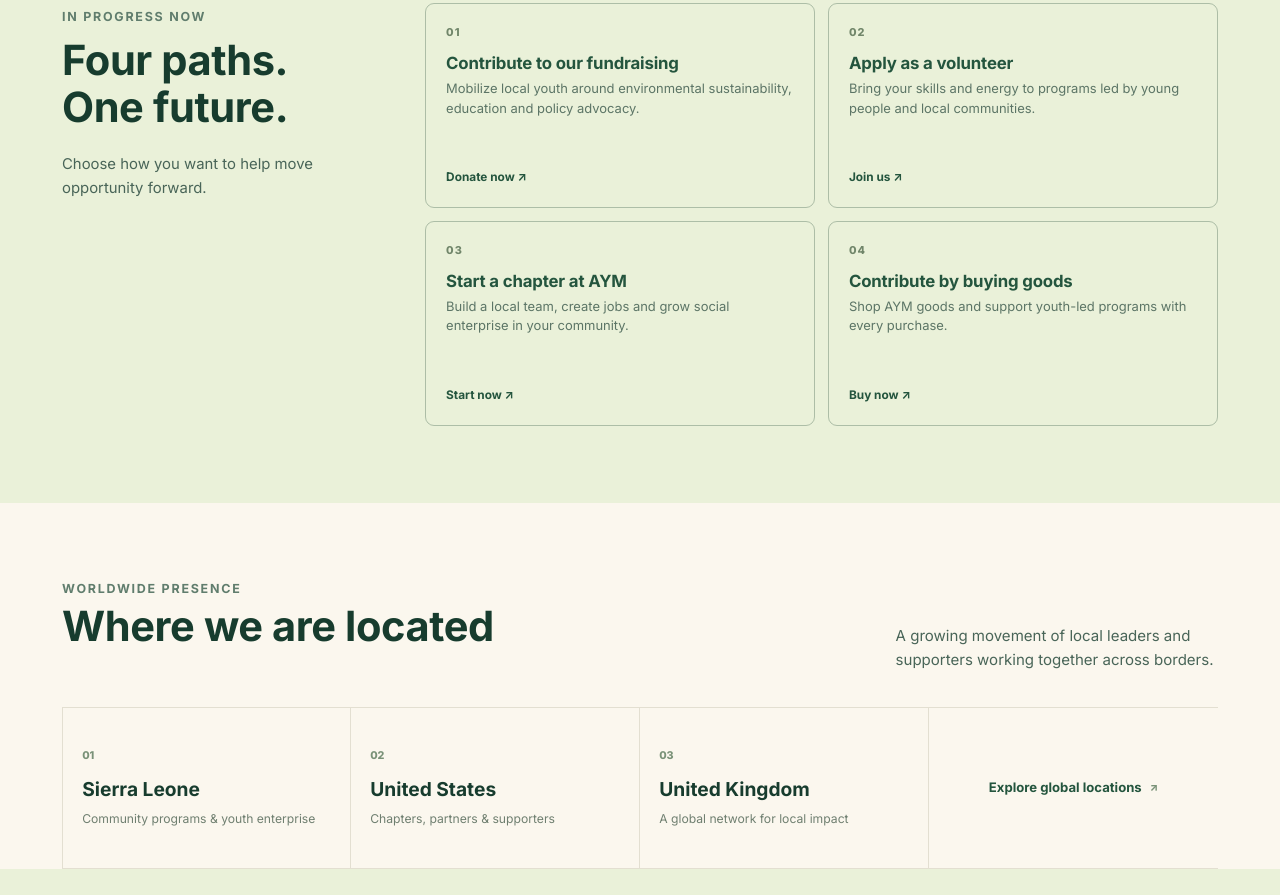
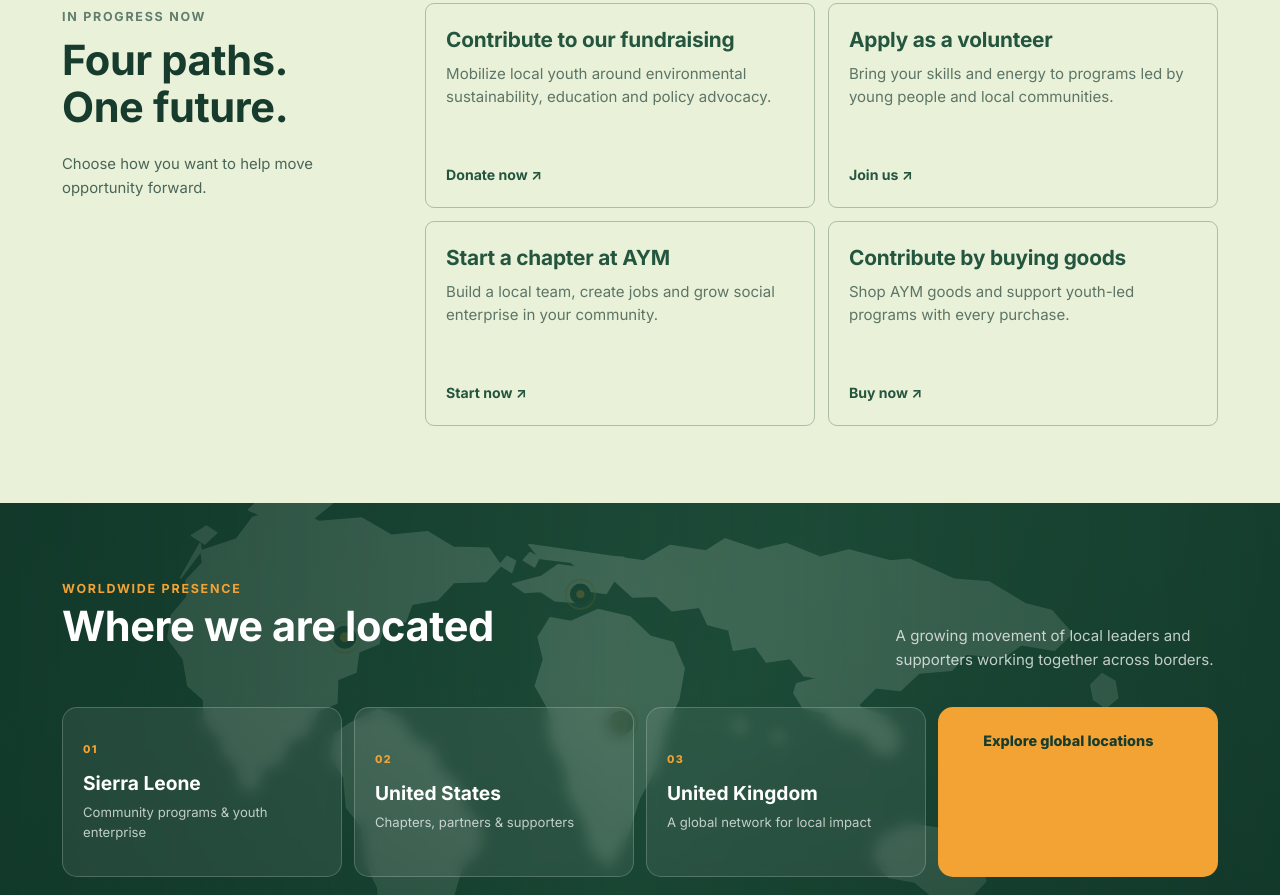
Before and after one commit to JobCreators4Youth/aym-website, a plain HTML site: page index.html in a window 1280 px wide. Shown: the part 3544-4439 px from the top of the page. Drawn offline with Linux system fonts and the light colour scheme.

Commit message:
Add world map to homepage locations

```diff
--- a/assets/css/styles.css
+++ b/assets/css/styles.css
@@ -773,19 +773,24 @@ ul.ticks li::before{content:"✓";position:absolute;left:0;top:0;color:var(--ok)
 .pathway-grid{display:grid;grid-template-columns:repeat(2,minmax(0,1fr));gap:.8rem}
 .pathway{display:flex;flex-direction:column;min-height:205px;padding:1.25rem;border:1px solid rgba(49,86,64,.33);border-radius:9px;color:#173c2e;transition:.2s ease}
 .pathway:hover{background:rgba(255,255,255,.55);border-color:#315640;transform:translateY(-2px)}
-.pathway__icon{font-size:.68rem;font-weight:800;color:#71866a;letter-spacing:.1em}
-.pathway h3{font-size:1.05rem;margin:.8rem 0 .35rem;color:#24553e}
-.pathway p{color:#5c7566;font-size:.81rem;line-height:1.5;flex:1;margin-bottom:.7rem}
-.pathway .text-link{font-size:.74rem}
-.home-locations{background:#fbf7ee;padding-bottom:0}
-.location-grid{display:grid;grid-template-columns:repeat(4,1fr);border-top:1px solid #e3dfd1;border-bottom:1px solid #e3dfd1;margin-top:1.6rem}
-.location{min-height:160px;padding:1.4rem 1.2rem;display:flex;flex-direction:column;justify-content:center;border-right:1px solid #e3dfd1;transition:.2s}
-.location:first-child{border-left:1px solid #e3dfd1}
-.location:hover{background:#eaf1d9}
-.location>span{font-size:.67rem;font-weight:800;color:#7a9278}
-.location strong{font-size:1.2rem;color:#173c2e;margin:.6rem 0 .25rem}
-.location small{font-size:.76rem;color:#6f7f70}
-.location-more{align-items:center;flex-direction:row;gap:.5rem;border:0;color:#24553e;font-size:.82rem;font-weight:700}
+.pathway h3{font-size:1.3rem;line-height:1.2;margin:.25rem 0 .55rem;color:#24553e}
+.pathway p{color:#5c7566;font-size:.94rem;line-height:1.55;flex:1;margin-bottom:.8rem}
+.pathway .text-link{font-size:.88rem}
+.home-locations{position:relative;isolation:isolate;overflow:hidden;padding-bottom:clamp(3rem,6vw,5rem);background:linear-gradient(118deg,#143b2d 0%,#1d4c38 55%,#163d2e 100%);color:#fff}
+.home-locations::before{content:"";position:absolute;z-index:-1;inset:0;pointer-events:none;background:url("../img/world-map.svg") center 45%/min(1100px,96vw) auto no-repeat;opacity:.19}
+.home-locations::after{content:"";position:absolute;z-index:-1;inset:0;pointer-events:none;background:linear-gradient(90deg,rgba(15,54,39,.42),transparent 48%,rgba(15,54,39,.35)),linear-gradient(0deg,rgba(13,48,35,.32),transparent 58%)}
+.home-locations .container{position:relative}
+.home-locations .section__head .eyebrow{color:#f3a333}
+.home-locations .section__head h2{color:#fff}
+.home-locations .section__head .lead{color:rgba(255,255,255,.74)}
+.location-grid{display:grid;grid-template-columns:repeat(4,minmax(0,1fr));gap:.75rem;margin-top:1.6rem}
+.location{min-height:170px;padding:1.35rem 1.25rem;display:flex;flex-direction:column;justify-content:center;border:1px solid rgba(255,255,255,.2);border-radius:15px;background:rgba(255,255,255,.075);backdrop-filter:blur(7px);transition:transform .2s ease,border-color .2s ease,background .2s ease}
+.location:hover{transform:translateY(-3px);border-color:rgba(243,163,51,.7);background:rgba(255,255,255,.13)}
+.location>span{font-size:.67rem;font-weight:800;color:#f3a333;letter-spacing:.12em}
+.location strong{font-size:1.2rem;color:#fff;margin:.6rem 0 .25rem}
+.location small{font-size:.82rem;line-height:1.5;color:rgba(255,255,255,.72)}
+.location-more{align-items:flex-start;flex-direction:row;justify-content:center;gap:.6rem;border:1px solid rgba(243,163,51,.72);background:#f3a333;color:#173c2e;font-size:.9rem;font-weight:750}
+.location-more:hover{background:#ffc568;border-color:#ffc568;color:#173c2e}
 .home-sponsors{background:#eaf1d9;padding:clamp(3rem,6vw,4.5rem) 0}
 .home-sponsors .container{display:grid;grid-template-columns:minmax(220px,.8fr) 1.4fr;gap:clamp(2rem,6vw,5rem);align-items:center}
 .home-sponsors .container{grid-template-columns:1fr;gap:1.35rem}
--- a/index.html
+++ b/index.html
@@ -8,7 +8,7 @@
 <link rel="preconnect" href="https://fonts.googleapis.com">
 <link rel="preconnect" href="https://fonts.gstatic.com" crossorigin>
 <link href="https://fonts.googleapis.com/css2?family=Fraunces:opsz,wght@9..144,500;9..144,700&family=Inter:wght@400;500;600;700;800&display=swap" rel="stylesheet">
-<link rel="stylesheet" href="assets/css/styles.css?v=20261104-focus-tabs">
+<link rel="stylesheet" href="assets/css/styles.css?v=20261104-world-map">
 </head>
 <body>
 <a class="skip" href="#main" style="position:absolute;left:-999px">Skip to content</a>
@@ -119,10 +119,10 @@
 
 <section class="section home-pathways">
   <div class="container pathways-layout"><div class="section__head"><span class="eyebrow">In progress now</span><h2>Four paths.<br>One future.</h2><p class="lead">Choose how you want to help move opportunity forward.</p></div><div class="pathway-grid">
-    <a class="pathway" href="donate.html#fundraise"><span class="pathway__icon">01</span><h3>Contribute to our fundraising</h3><p>Mobilize local youth around environmental sustainability, education and policy advocacy.</p><span class="text-link">Donate now ↗</span></a>
-    <a class="pathway" href="volunteer.html"><span class="pathway__icon">02</span><h3>Apply as a volunteer</h3><p>Bring your skills and energy to programs led by young people and local communities.</p><span class="text-link">Join us ↗</span></a>
-    <a class="pathway" href="chapter.html"><span class="pathway__icon">03</span><h3>Start a chapter at AYM</h3><p>Build a local team, create jobs and grow social enterprise in your community.</p><span class="text-link">Start now ↗</span></a>
-    <a class="pathway" href="store.html"><span class="pathway__icon">04</span><h3>Contribute by buying goods</h3><p>Shop AYM goods and support youth-led programs with every purchase.</p><span class="text-link">Buy now ↗</span></a>
+    <a class="pathway" href="donate.html#fundraise"><h3>Contribute to our fundraising</h3><p>Mobilize local youth around environmental sustainability, education and policy advocacy.</p><span class="text-link">Donate now ↗</span></a>
+    <a class="pathway" href="volunteer.html"><h3>Apply as a volunteer</h3><p>Bring your skills and energy to programs led by young people and local communities.</p><span class="text-link">Join us ↗</span></a>
+    <a class="pathway" href="chapter.html"><h3>Start a chapter at AYM</h3><p>Build a local team, create jobs and grow social enterprise in your community.</p><span class="text-link">Start now ↗</span></a>
+    <a class="pathway" href="store.html"><h3>Contribute by buying goods</h3><p>Shop AYM goods and support youth-led programs with every purchase.</p><span class="text-link">Buy now ↗</span></a>
   </div></div>
 </section>
 
```
Also changed, not shown: assets/img/world-map.svg (added).
